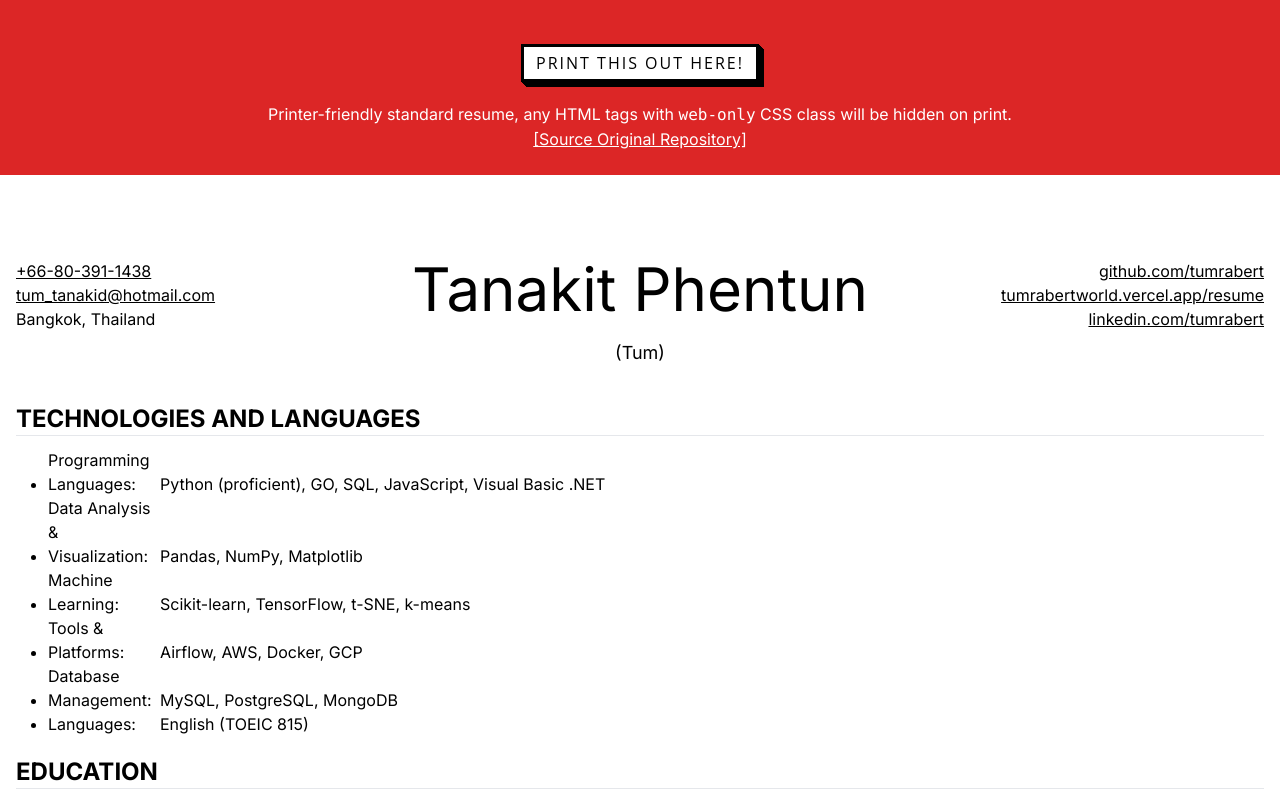
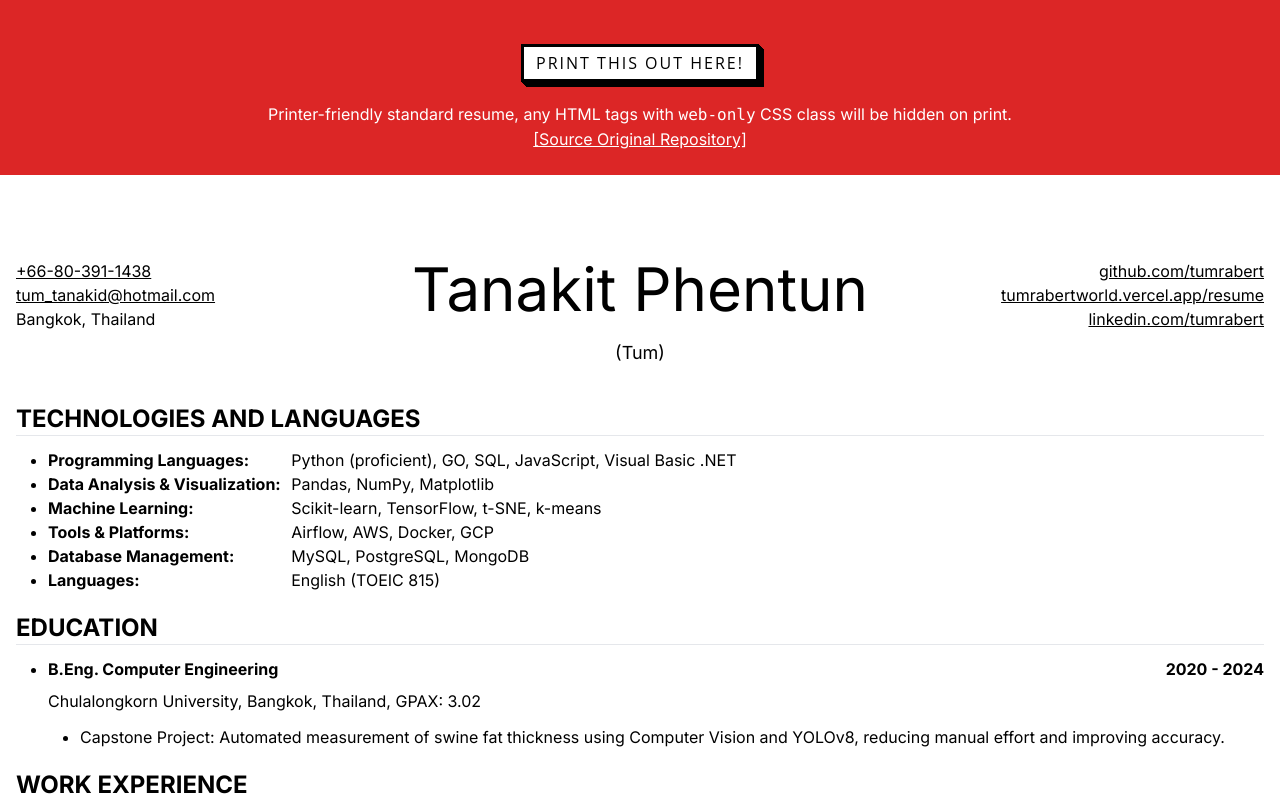
Before and after one commit to tumrabert/tumrabert_landingPage, a Next.js app: page /resume in a window 1280 px wide. Shown: the top 800 px of the page. Built offline with nearby package versions, Linux system fonts and the light colour scheme.

Commit message:
fix % w to 20%

```diff
--- a/app/components/Tech.tsx
+++ b/app/components/Tech.tsx
@@ -16,7 +16,7 @@ const Technologies: React.FC<Props> = ({ technologies }) => {
       <ul className="text-left list-disc pl-8 mt-3">
         {technologies.map((tech, index) => (
           <li key={index}>
-            <span className="w-28 inline-block">{tech.section}</span>
+            <span className="w-[20%] inline-block"><strong>{tech.section}</strong></span>
             <span>{tech.details.join(", ")}</span>
           </li>
         ))}
```
